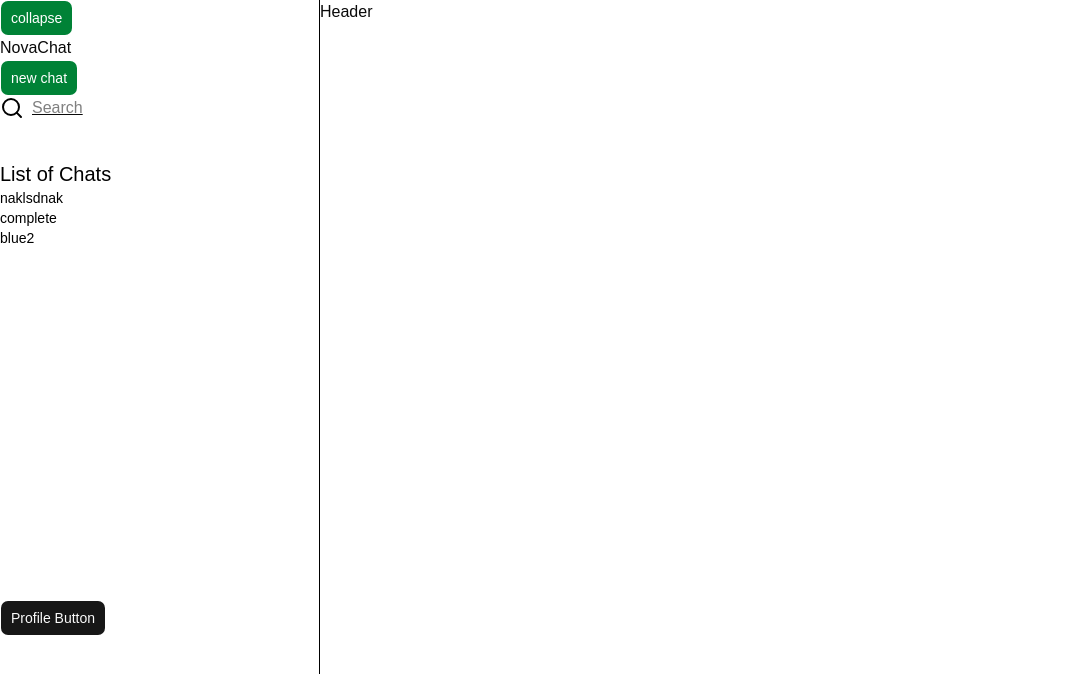
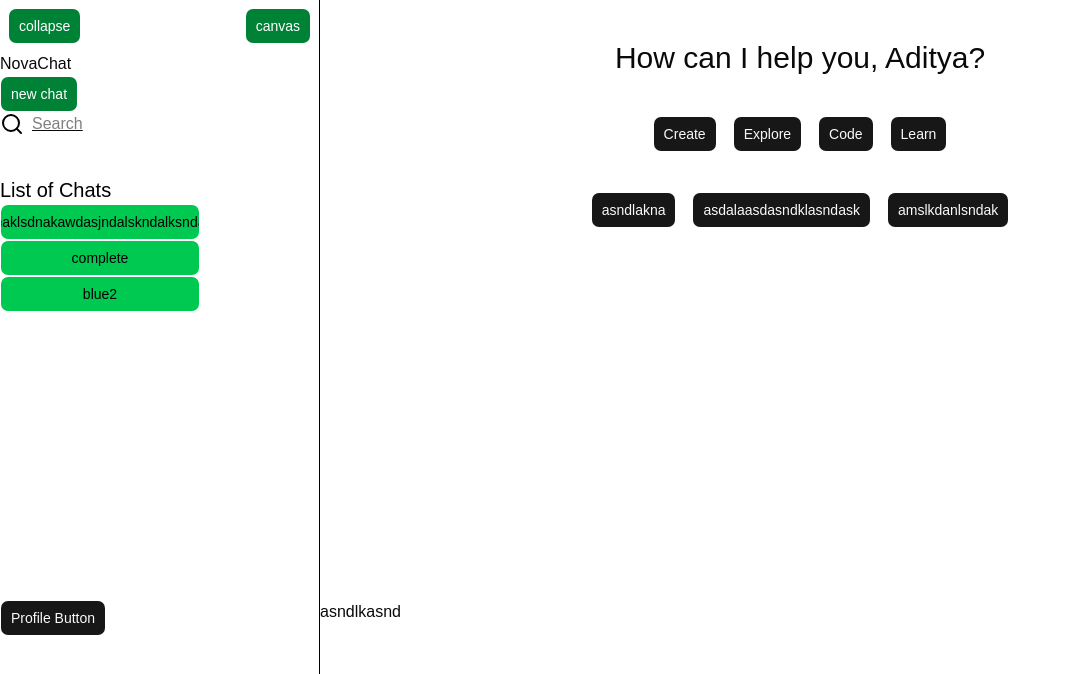
Before and after one commit to nameunknwnn/NovaChat, a React (Vite) app: page / in a window 1280 px wide. Shown: the top 674 px of the page, without its empty margins (0-1071 px from the left). Built offline with nearby package versions, Linux system fonts and the light colour scheme.

Commit message:
added more ui stuff

```diff
--- a/package.json
+++ b/package.json
@@ -18,6 +18,7 @@
     "lucide-react": "^1.9.0",
     "react": "^19.2.5",
     "react-dom": "^19.2.5",
+    "react-router-dom": "^7.14.2",
     "shadcn": "^4.4.0",
     "tailwind-merge": "^3.5.0",
     "tailwindcss": "^4.2.4",
--- a/src/components/header.tsx
+++ b/src/components/header.tsx
@@ -1,7 +1,15 @@
+import QueryBox from "./headerComponents/queryBox";
+import WelcomeDashboard from "./headerComponents/welcomeDashboard";
+
+const questions=["asndlakna", "asdalaasdasndklasndask","amslkdanlsndak"]
+
 export default function header(){
     return(
-        <div>
-            <h1>Header</h1>
+        <div className="h-screen">
+            <div className="h-3/4"><WelcomeDashboard username="Aditya" questions={questions}/></div>
+            <div className="h-1/4">
+                <QueryBox text="asndlkasnd"/>
+            </div>
         </div>
     )
 }
--- /dev/null
+++ b/src/components/headerComponents/queryBox.tsx
@@ -0,0 +1,16 @@
+import { useEffect } from "react"
+
+
+export default function QueryBox({text}:{text:string}){
+    useEffect(()=>{
+        const timer= setTimeout(()=>{
+
+        },1000)
+        return ()=>clearTimeout(timer);
+    },[text])
+
+
+    return(<div>
+        <input placeholder="type your query" type="word" value={text} className="w-[400px] max-h-[200px] "/>
+         </div>)
+}
--- /dev/null
+++ b/src/components/headerComponents/welcomeDashboard.tsx
@@ -0,0 +1,31 @@
+import { Button } from "../ui/button"
+
+type Props={
+    username:string;
+    questions:string[];
+}
+
+
+export default function WelcomeDashboard({username ,questions}:Props){
+    return(
+        <div className="pt-10">
+            <div className="text-3xl flex justify-center ">
+                How can I help you, {username}?
+            </div>
+            <div className="flex justify-center gap-4 pt-10">
+                <Button>Create</Button>
+                <Button>Explore</Button>
+                <Button>Code</Button>
+                <Button>Learn</Button>
+            </div>
+             <div className="flex justify-center gap-4 pt-10">
+                {questions.map((v)=>{
+                    return(
+                        <Button>{v}</Button>
+                    )
+                })}
+            </div>
+        </div>
+
+    )
+}
--- a/src/components/sidebar.tsx
+++ b/src/components/sidebar.tsx
@@ -3,6 +3,7 @@ import { Button } from "./ui/button";
 import Searchbox from "./sidebarComponents/search";
 import ProfileButton from "./sidebarComponents/profilebutton";
 import { useState } from "react";
+import { NavLink } from "react-router-dom";
 
 
 
@@ -10,12 +11,19 @@ import { useState } from "react";
 export default function sidebar() {
    const [collapsed,setCollapsed]=useState(true)
    return (collapsed?
-    <div className="border-r border-black h-screen h-full">
+    <div className="border-r border-black h-screen ">
         <div className="h-3/4">
-        <div><Button className="bg-green-700 text-white hover:bg-green-900" onClick={()=>{
+        <div className="flex justify-between p-2"><Button className="bg-green-700 text-white hover:bg-green-900" onClick={()=>{
          setCollapsed(!collapsed)
         }
-        }>collapse</Button></div>
+        }>collapse</Button>
+
+        <NavLink to="/messages" ><Button className="bg-green-700 text-white hover:bg-green-900" onClick={()=>{
+         console.log("moved to xyz router")
+        }
+        }>canvas</Button></NavLink>
+
+        </div>
         <div >
              <h1>NovaChat</h1>
          </div>
--- a/src/components/sidebarComponents/chathistory.tsx
+++ b/src/components/sidebarComponents/chathistory.tsx
@@ -1,4 +1,6 @@
-const chats=["naklsdnak","complete","blue2"]
+import { Button } from "../ui/button"
+
+const chats=["naklsdnakawdasjndalskndalksnda ","complete","blue2"]
 
 export default function ChatHistory( {text}:{text:string}){
     const filteredChats=chats.filter((chat)=>{
@@ -9,7 +11,7 @@ export default function ChatHistory( {text}:{text:string}){
             <div className="text-xl text-black">List of Chats</div>
                 {filteredChats.map((chat)=>{
                     return(
-                        <div className="text-sm text-black">{chat}</div>
+                        <Button className="text-sm flex w-[200px] overflow-hidden text-black bg-green-500">{chat}</Button>
                     )
                 })}
         </div>
--- a/src/components/sidebarComponents/search.tsx
+++ b/src/components/sidebarComponents/search.tsx
@@ -12,7 +12,7 @@ useEffect(()=>{
     const timer = setTimeout(()=>{
         console.log(text);
         setDebouncedtext(text);
-    },1000);
+    },500);
     return ()=>clearTimeout(timer);
 },[text])
     return(
--- a/src/main.tsx
+++ b/src/main.tsx
@@ -2,10 +2,13 @@ import { StrictMode } from 'react'
 import { createRoot } from 'react-dom/client'
 import './index.css'
 import App from './App.tsx'
+import { BrowserRouter } from 'react-router-dom'
 
 
 createRoot(document.getElementById('root')!).render(
   <StrictMode>
+    <BrowserRouter>
     <App />
+    </BrowserRouter>
   </StrictMode>,
 )
```
Also changed, not shown: 1 other file (tests, documents, lock files or other folders).
